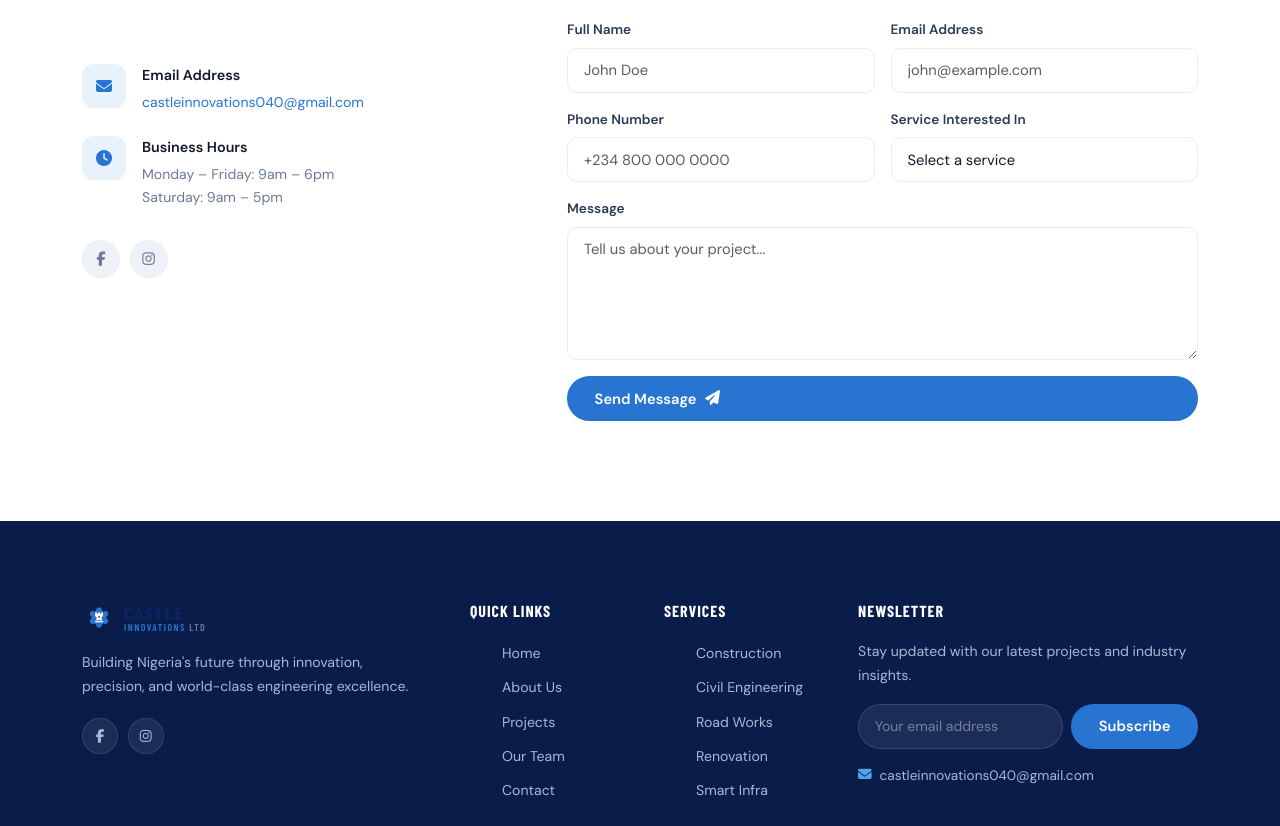
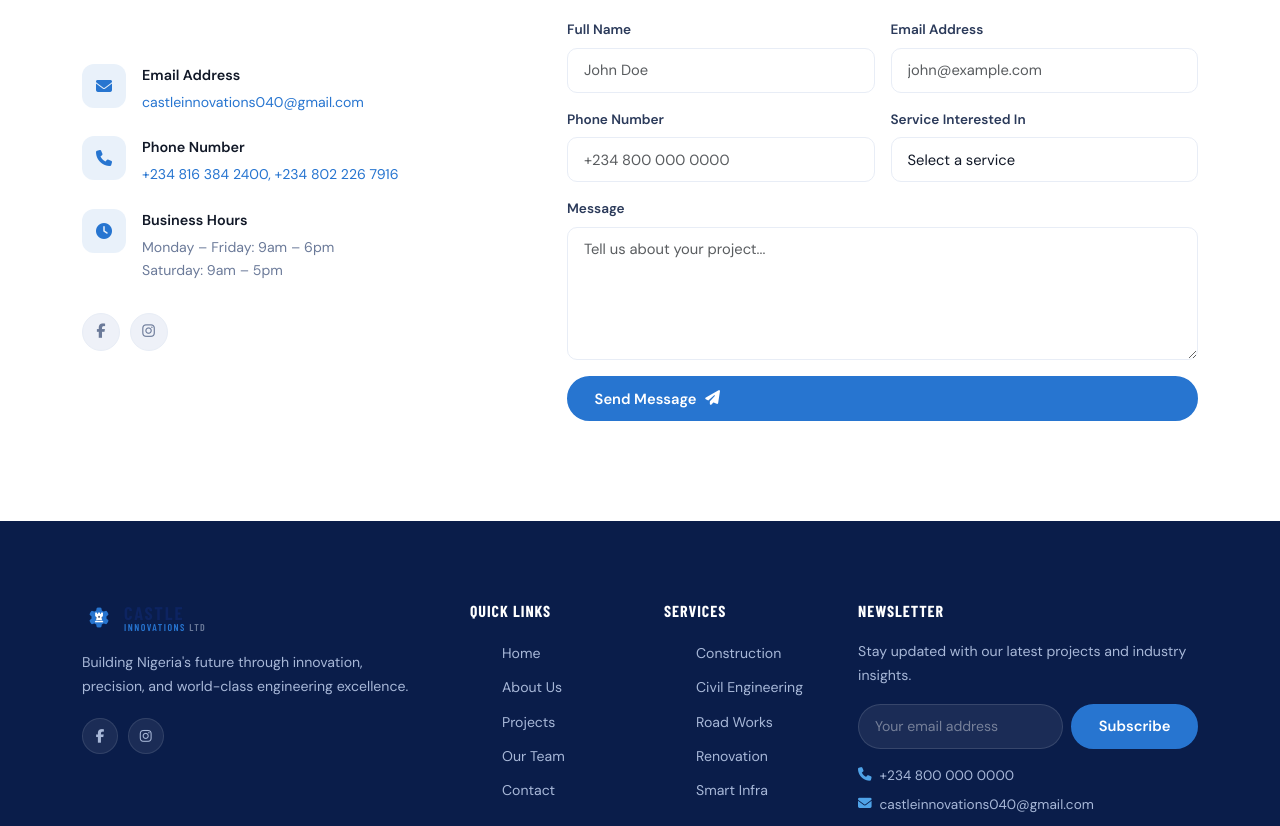
Before and after one commit to ibrobright/castle-innovation, a plain HTML site: page castle-fullstack/public/index.html in a window 1280 px wide. Shown: the part 6996-7822 px from the top of the page. Drawn offline with nearby package versions, Linux system fonts and the light colour scheme; a web font is replaced by a local one.

```diff
--- a/castle-fullstack/public/index.html
+++ b/castle-fullstack/public/index.html
@@ -516,6 +516,13 @@
               </div>
             </div>
             <div class="ci-item">
+              <div class="ci-icon"><i class="fa-solid fa-phone"></i></div>
+              <div>
+                <strong>Phone Number</strong>
+                <p><a href="tel:+2348000000000">+234 816 384 2400, +234 802 226 7916</a></p>
+              </div>
+            </div>
+            <div class="ci-item">
               <div class="ci-icon"><i class="fa-solid fa-clock"></i></div>
               <div>
                 <strong>Business Hours</strong>
@@ -621,6 +628,7 @@
             <button class="btn btn-primary-custom">Subscribe</button>
           </div>
           <div class="footer-contact mt-3">
+            <p><i class="fa-solid fa-phone"></i> +234 800 000 0000</p>
             <p><i class="fa-solid fa-envelope"></i> castleinnovations040@gmail.com</p>
           </div>
         </div>
```
